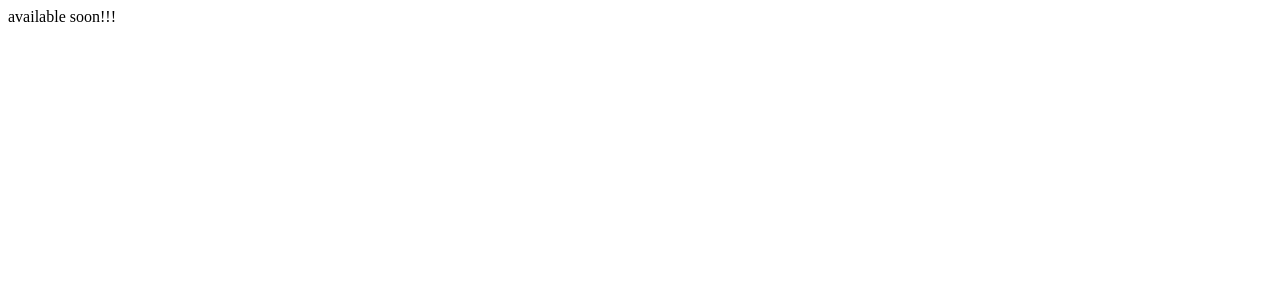
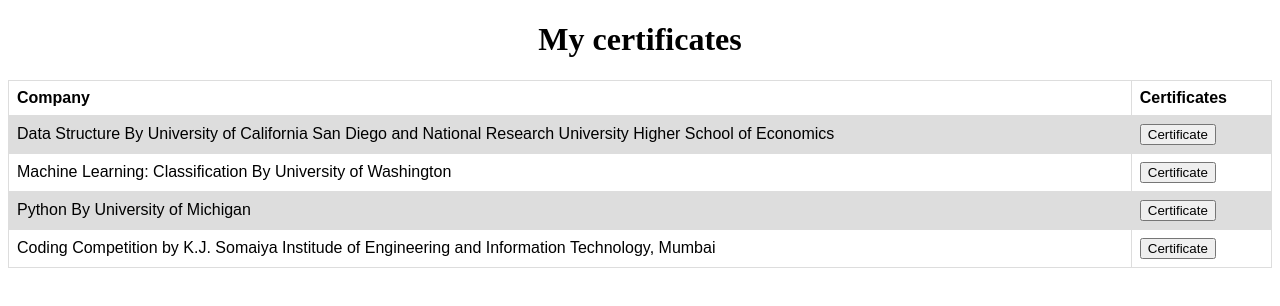
Before and after one commit to bhupatjangid/profile, a plain HTML site: page certi.html in a window 1280 px wide. Drawn offline with Linux system fonts and the light colour scheme.

Commit message:
Update certi.html

```diff
--- a/certi.html
+++ b/certi.html
@@ -1,5 +1,56 @@
+<!DOCTYPE html>
 <html>
+<head>
+<style>
+table {
+  font-family: arial, sans-serif;
+  border-collapse: collapse;
+  width: 100%;
+}
+
+td, th {
+  border: 1px solid #dddddd;
+  text-align: left;
+  padding: 8px;
+}
+
+tr:nth-child(even) {
+  background-color: #dddddd;
+}
+</style>
+</head>
 <body>
-<p>available soon!!!</p>
+
+<h1 style="text-align:center;">My certificates</h1>
+
+<table>
+  <tr>
+    <th>Company</th>
+    <th>Certificates</th>
+
+  </tr>
+  <tr>
+    <td>Data Structure By University of California San Diego and National Research University Higher School of Economics</td>
+    <td><a href="certificates/Coursera 85N4S2GW4ZLE.pdf"><button>Certificate</button></a></td>
+
+  </tr>
+  <tr>
+    <td>Machine Learning: Classification By University of Washington</td>
+    <td><a href="certificates/Coursera EES5TWYW96RR.pdf"><button>Certificate</button></a></td>
+
+  </tr>
+  <tr>
+    <td>Python By University of Michigan</td>
+    <td><a href="certificates/Coursera WPE5LB8MDA7Q.pdf"><button>Certificate</button></a></td>
+
+  </tr>
+  <tr>
+    <td>Coding Competition by K.J. Somaiya Institude of Engineering and Information Technology, Mumbai</td>
+    <td><a href="certificates/ProjectCode-bhupat2000.pdf"><button>Certificate</button></a></td>
+
+  </tr>
+
+</table>
+
 </body>
 </html>
```
